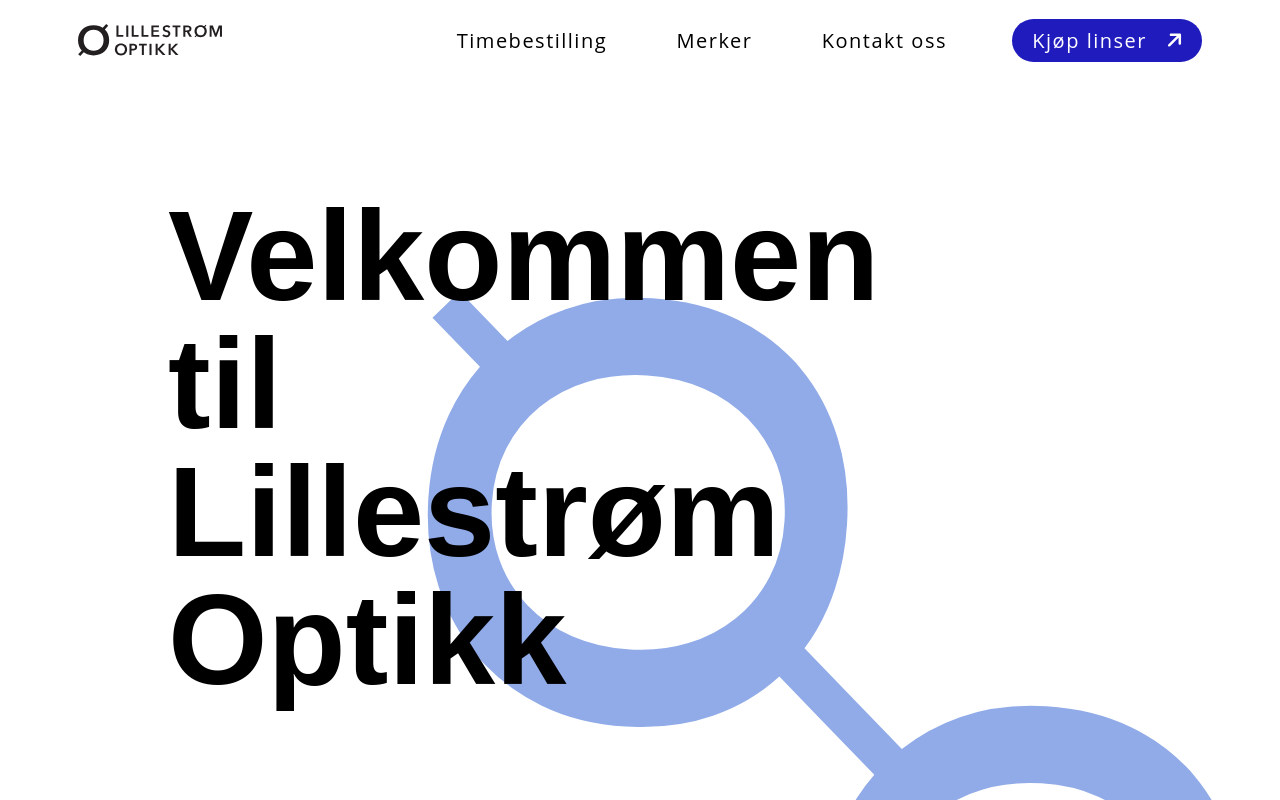
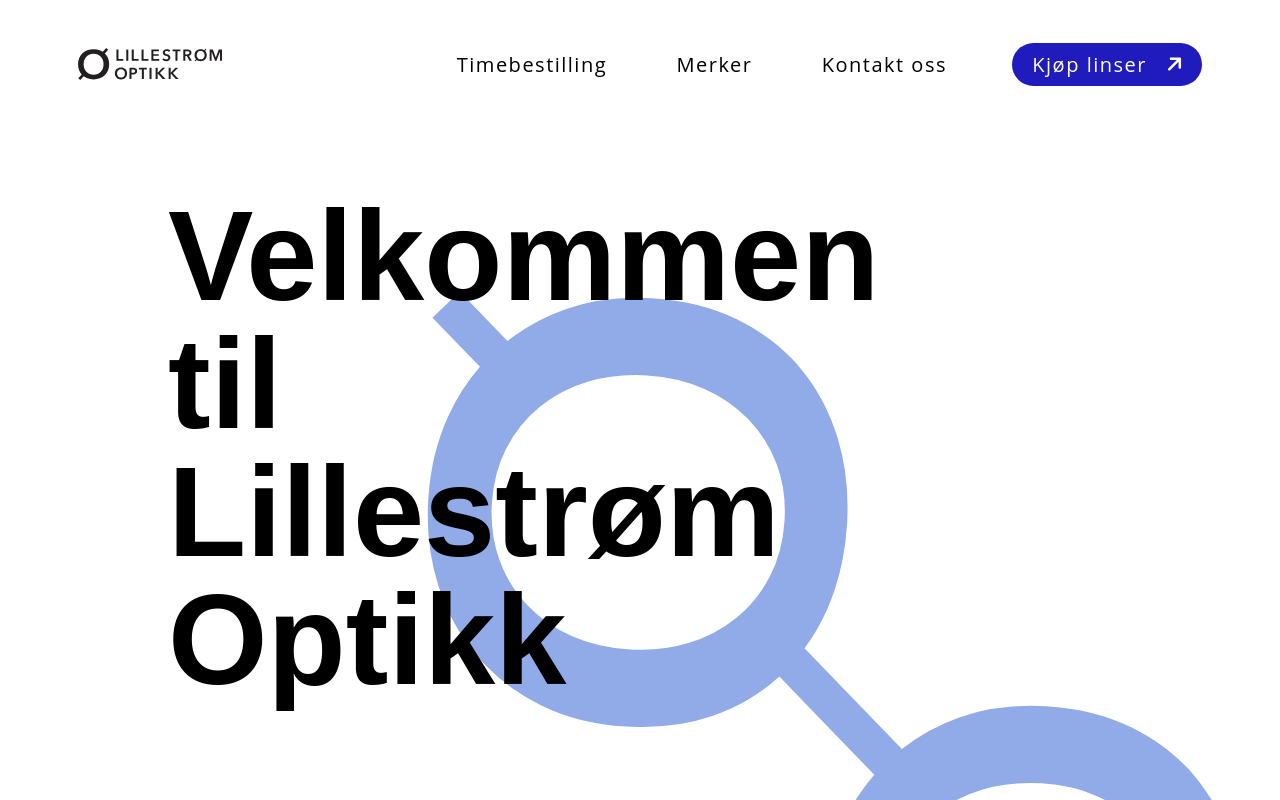
Before and after one commit to mathildeew/lillestromoptikk, a React (Vite) app: page / in a window 1280 px wide. Shown: the top 800 px of the page. Built offline with nearby package versions, Linux system fonts and the light colour scheme; a web font is replaced by a local one.

Commit message:
adds padding

```diff
--- a/src/components/Header/index.jsx
+++ b/src/components/Header/index.jsx
@@ -19,7 +19,7 @@ export default function Header() {
   return (
     <>
       <header className="bg-white w-full h-20 flex z-40 relative md:px-12">
-        <div className="w-full max-w-6xl flex justify-between items-center px-6 md:mx-auto md:px-3.5">
+        <div className="w-full max-w-6xl flex justify-between items-center px-6 py-12 md:mx-auto md:px-3.5 md:py-16">
           <Link to={`/`}>
             <img
               aria-label="Gå til forsiden"
```
